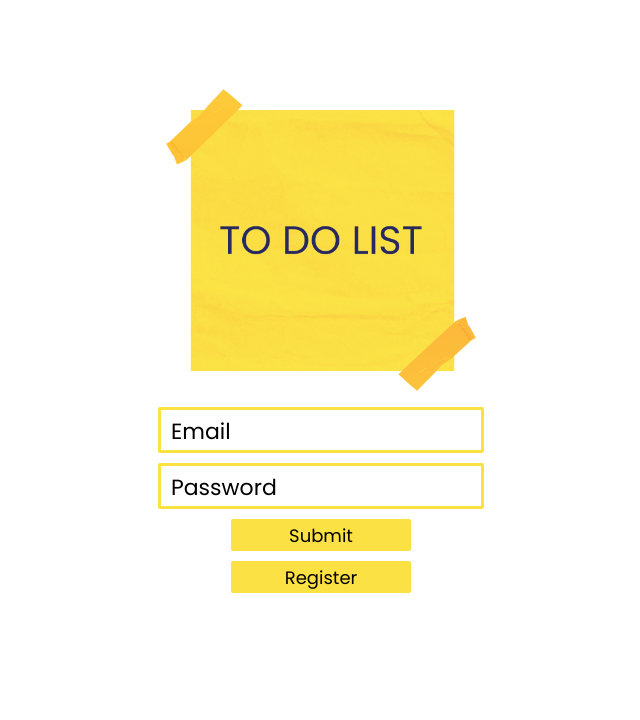
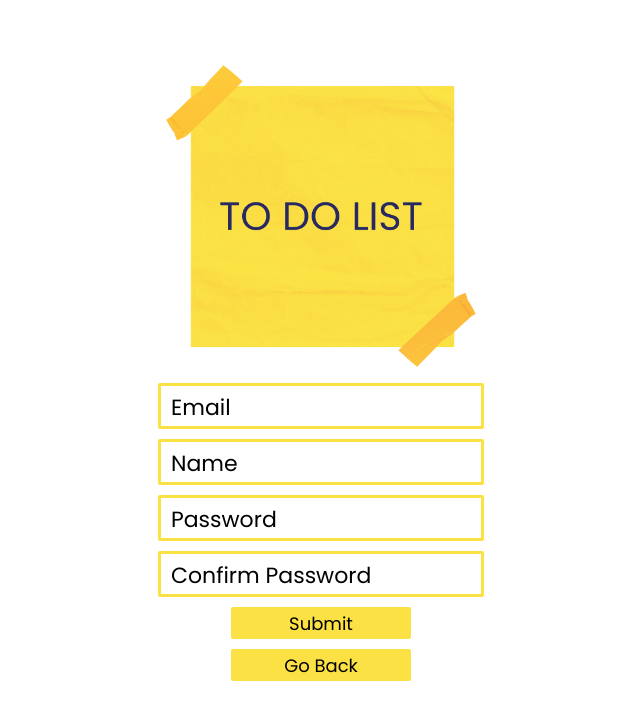
Before and after one commit to lanceamolo/to-do-list, a React (Create React App) app: page /register in a window 1280 px wide. Shown: the top 720 px of the page, without its empty margins (319-959 px from the left). Built offline with nearby package versions, Linux system fonts and the light colour scheme.

Commit message:
reg jsx done

```diff
--- a/package.json
+++ b/package.json
@@ -8,6 +8,7 @@
     "@testing-library/user-event": "^13.5.0",
     "react": "^18.2.0",
     "react-dom": "^18.2.0",
+    "react-router-dom": "^6.10.0",
     "react-scripts": "^2.1.3",
     "web-vitals": "^2.1.4"
   },
--- a/src/App.css
+++ b/src/App.css
@@ -4,8 +4,12 @@
   font-family: 'Poppins';
 }
 
-.App {
+body {
   display: flex;
   text-align: center;
   justify-content: center;
 }
+
+button {
+  cursor: pointer;
+}
--- a/src/App.js
+++ b/src/App.js
@@ -1,13 +1,19 @@
-import React from 'react';
-import { Login } from './components/Login.jsx';
-import { Register } from './components/Register.jsx';
-import './App.css';
+import React from "react";
+import { BrowserRouter, Routes, Route } from "react-router-dom";
+import { Login } from "./components/Login.jsx";
+import { Register } from "./components/Register.jsx";
+// import { Home } from "./components/Home.jsx";
+import "./App.css";
 
 function App() {
   return (
-    <div className="App">
-      <Login />
-    </div>
+    <BrowserRouter>
+      <Routes>
+        <Route exact path='/' element={<Login />}/>
+        <Route path='/register' element={<Register />} />
+        {/* <Route path='/home' element={<Home/>} /> */}
+      </Routes>
+    </BrowserRouter>
   );
 }
 
--- a/src/components/Login.jsx
+++ b/src/components/Login.jsx
@@ -1,16 +1,23 @@
 import React, {useState} from 'react';
 import logo from '../images/todo-list-logo.png';
 import '../styling/Login.css';
+import { useNavigate } from 'react-router-dom';
 
 
 export const Login = () => {
     const [email, setEmail] = useState('');
     const [password, setPassword] = useState('');
+    const navigate = useNavigate();
 
     const handleSubmit = (e) => {
         e.preventDefault();
         console.log("The email is " + email);
     }
+
+    const Register = () => {
+        navigate('/register');
+    }
+
 
     return (
         <div id='login'>
@@ -18,9 +25,15 @@ export const Login = () => {
             <form onSubmit={handleSubmit}>
                 <input value={email} onChange={(e) => setEmail(e.target.value)} type='email' placeholder='Email' className='login-input' id='login-email'/><br/>
                 <input value={password} onChange={(e) => setPassword(e.target.value)} type='password' placeholder='Password' className='login-input' id='login-password' /><br/>
+
                 <button className='login-button' type='submit'>Submit</button>
             </form>
-        <button className='login-button'>Register</button>
+        <button onClick={Register} className='login-button'>Register</button>
+        <div id='forgot-pass-section'>
+            <div className='forgot-pass-line'></div>
+                <p className='forgot-pass'>Forgot Password?</p>
+            <div className='forgot-pass-line'></div>
+        </div>
         </div>
     )
 }
--- a/src/components/Register.jsx
+++ b/src/components/Register.jsx
@@ -1,28 +1,37 @@
 import React, {useState} from 'react';
 import logo from '../images/todo-list-logo.png';
 import '../styling/Register.css';
+import { useNavigate } from 'react-router-dom';
 
 
 export const Register = () => {
-    // const [email, setEmail] = useState('');
-    // const [password, setPassword] = useState('');
+    const [email, setEmail] = useState('');
+    const [name, setName] = useState('');
+    const [password, setPassword] = useState('');
+    const [confirmPass, setConfirmPass] = useState('');
+    const navigate = useNavigate();
 
-    // const handleSubmit = (e) => {
-    //     e.preventDefault();
-    //     console.log("The email is " + email);
-    // }
+    const handleSubmit = (e) => {
+        e.preventDefault();
+        console.log("The email is " + email);
+    }
+
+    const backToLogin = () => {
+        navigate('/');
+    }
 
     return (
         <div className='main-content'>
             <div id='register'>
                 <img src={logo} id='logo'/>
-                <h1>Register</h1>
-                {/* <form onSubmit={handleSubmit}>
-                    <input value={email} onChange={(e) => setEmail(e.target.value)} type='email' placeholder='Email' className='login-input' id='login-email'/><br/>
-                    <input value={password} onChange={(e) => setPassword(e.target.value)} type='password' placeholder='Password' className='login-input' id='login-password' /><br/>
-                    <button className='login-button' type='submit'>Submit</button>
+                <form onSubmit={handleSubmit}>
+                    <input value={email} onChange={(e) => setEmail(e.target.value)} type='email' placeholder='Email' className='register-input' id='register-email' /><br/>
+                    <input value={name} onChange={(e) => setName(e.target.value)} type='name' placeholder='Name' className='register-input' id='register-name'/><br/>
+                    <input value={password} onChange={(e) => setPassword(e.target.value)} type='password' placeholder='Password' className='register-input' id='register-password' /><br/>
+                    <input value={confirmPass} onChange={(e) => setConfirmPass(e.target.value)} type='password' placeholder='Confirm Password' className='register-input' id='register-confirm-pass' /><br/>
+                    <button className='register-button' type='submit'>Submit</button>
                 </form>
-            <button className='login-button'>Register</button> */}
+            <button onClick={backToLogin} className='register-button'>Go Back</button>
             </div>
         </div>
     )
--- a/src/styling/Login.css
+++ b/src/styling/Login.css
@@ -33,3 +33,23 @@
     margin-bottom: 10px;
     font-size: 18px;
 }
+
+#forgot-pass-section {
+    display: flex;
+    align-items: center;
+    justify-content: center;
+    position: relative;
+    transform: translateY(-10px);
+}
+
+.forgot-pass-line {
+    width: 20px;
+    height: 2px;
+    background-color: black;
+}
+
+.forgot-pass {
+    margin-left:  3px;
+    margin-right: 3px;
+    font-size: 12px;
+}
--- a/src/styling/Register.css
+++ b/src/styling/Register.css
@@ -0,0 +1,55 @@
+#register {
+    /* border: 1px solid black; */
+    position: relative;
+    top: 7vh;
+}
+
+#logo {
+    width: 25vw;
+}
+
+.register-input {
+    border: 3px solid #FCE145;
+    border-radius: 2px;
+    height: 5vh;
+    margin-bottom: 10px;
+    width: 25vw;
+}
+
+.register-input::placeholder {
+    color: black;
+    font-size: 22px;
+    position: relative;
+    top: 5px;
+    left: 10px;
+}
+
+.register-button {
+    background: #FCE145;
+    width: 14vw;
+    border: none;
+    border-radius: 2px;
+    height: 4vh;
+    margin-bottom: 10px;
+    font-size: 18px;
+}
+
+#forgot-pass-section {
+    display: flex;
+    align-items: center;
+    justify-content: center;
+    position: relative;
+    transform: translateY(-10px);
+}
+
+.forgot-pass-line {
+    width: 20px;
+    height: 2px;
+    background-color: black;
+}
+
+.forgot-pass {
+    margin-left:  3px;
+    margin-right: 3px;
+    font-size: 12px;
+}
```
Also changed, not shown: 1 other file (tests, documents, lock files or other folders).
